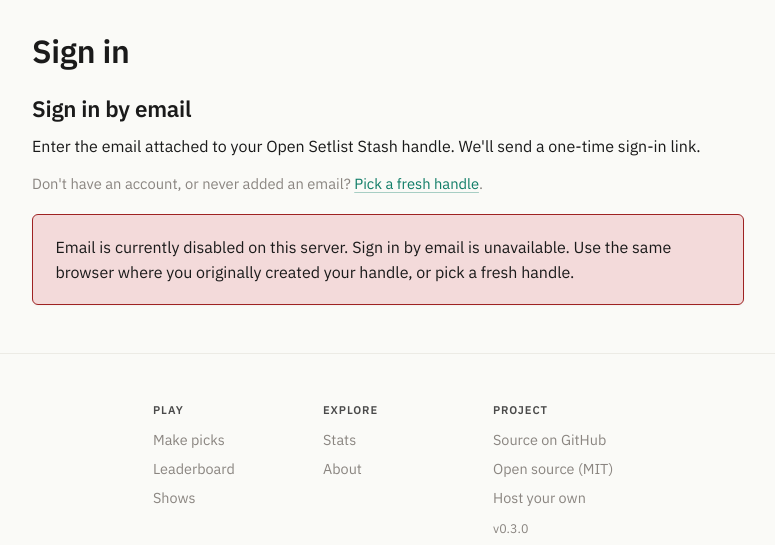
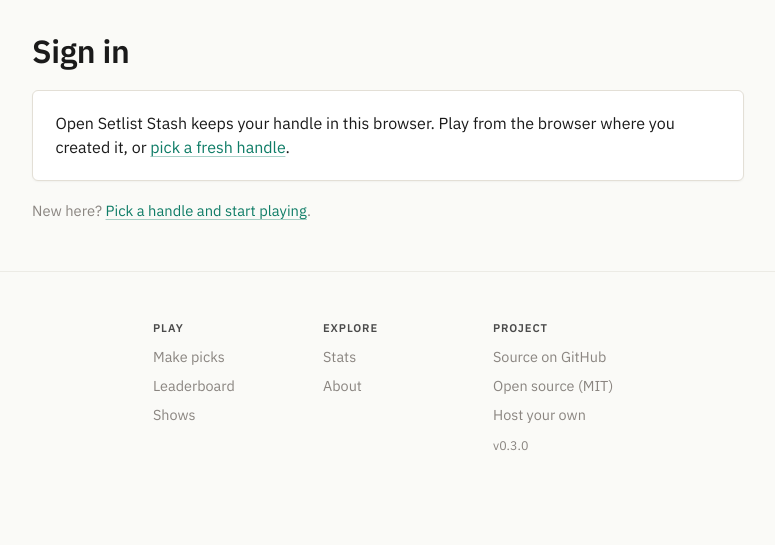
Before and after one commit to pete-builds/open-setlist-stash, a FastAPI app: page /auth/login in a window 1280 px wide. Shown: the part 68-613 px from the top of the page, without its empty margins (252-1027 px from the left). Run offline with FastAPI, Linux system fonts and the light colour scheme; parts of the project's set-up code (start-up, migrations or seed data) failed here and were passed over.

Commit message:
fix(auth): stop showing players the email-disabled config note
Both hosted tenants run EMAIL_PROVIDER=disabled with Google OAuth on. In
that combination /auth/login rendered a "Sign in by email" heading, its
intro copy and its own "pick a fresh handle" link, and then a red card
reading "Email is currently disabled on this server" — three quarters of
the page devoted to a feature the operator never turned on, styled as an
error. /auth/email went further and told the player to set
EMAIL_PROVIDER=log or smtp and restart the container.

An unconfigured feature should be silent, not broken-looking. The email
block on /auth/login now renders only when a provider is actually
configured, so a Google-only deployment gets a sign-in page that offers
Google and nothing else. /auth/email points at Google linking instead of
naming an env var. Where neither method is configured, the page says so
in a player's terms rather than rendering empty.

The email UI is unchanged wherever a provider IS set, which the two
positive controls in tests/test_signin_copy.py pin down; the other three
fail against the old templates. No route, status code or server-side
behaviour changes — the POST 503 guards are untouched.

Also drops a stale "Phase 4b: Tailscale/LAN only, so the magic link will
only open from a device that's on your tailnet" note from /auth/email,
which has been false since the tenants went public behind Cloudflare.

```diff
--- a/src/setlist_stash/templates/auth_login.html
+++ b/src/setlist_stash/templates/auth_login.html
@@ -3,38 +3,32 @@
 {% block content %}
   <h1>Sign in</h1>
 
+  {% if error %}
+    <p class="error">{{ error }}</p>
+  {% endif %}
+
   {% if google_oauth_enabled %}
     <p>
       <a class="btn btn-primary" href="/auth/google/start">Sign in with Google</a>
     </p>
-    {% if provider_enabled %}
-      <p class="muted">Or sign in with the email attached to your handle:</p>
-    {% endif %}
+    <p class="muted">
+      Google sign-in carries your handle, your picks, and your place on the
+      leaderboard across browsers and devices.
+    </p>
   {% endif %}
 
-  <h2>Sign in by email</h2>
-  <p>
-    Enter the email attached to your {{ site_name }} handle. We'll send a one-time
-    sign-in link.
-  </p>
-  <p class="muted">
-    Don't have an account, or never added an email?
-    <a href="/">Pick a fresh handle</a>.
-  </p>
-
-  {% if error %}
-    <p class="error">{{ error }}</p>
-  {% endif %}
-
-  {% if not provider_enabled %}
-    <div class="card error-card">
-      <p>
-        Email is currently disabled on this server. Sign in by email is
-        unavailable. Use the same browser where you originally created your
-        handle, or pick a fresh handle.
-      </p>
-    </div>
-  {% else %}
+  {# The email/magic-link block renders only where a provider is configured.
+     A deployment with EMAIL_PROVIDER=disabled (the default, and both hosted
+     tenants) used to show this heading followed by a red "email is currently
+     disabled" card, which read as a broken feature rather than a feature that
+     was never on. Nothing about the operator's config belongs on a player's
+     sign-in page: if email is off, the page simply doesn't mention email. #}
+  {% if provider_enabled %}
+    <h2>Sign in by email</h2>
+    <p>
+      Enter the email attached to your {{ site_name }} handle. We'll send a
+      one-time sign-in link.
+    </p>
     <form method="post" action="/auth/login">
       <label for="email">Email address</label>
       <input type="email" id="email" name="email" required maxlength="320"
@@ -42,4 +36,19 @@
       <button type="submit" class="btn">Send me a sign-in link</button>
     </form>
   {% endif %}
+
+  {% if not google_oauth_enabled and not provider_enabled %}
+    {# Neither cross-browser method is configured. Reachable only by typing the
+       URL, since the nav "Sign in" link is itself gated on one of these. #}
+    <div class="card">
+      <p>
+        {{ site_name }} keeps your handle in this browser. Play from the browser
+        where you created it, or <a href="/">pick a fresh handle</a>.
+      </p>
+    </div>
+  {% endif %}
+
+  <p class="muted">
+    New here? <a href="/">Pick a handle and start playing</a>.
+  </p>
 {% endblock %}
```
Also changed, not shown: src/setlist_stash/templates/auth_email.html (+25 -17 lines), tests/test_signin_copy.py (added, +120 -0 lines).
